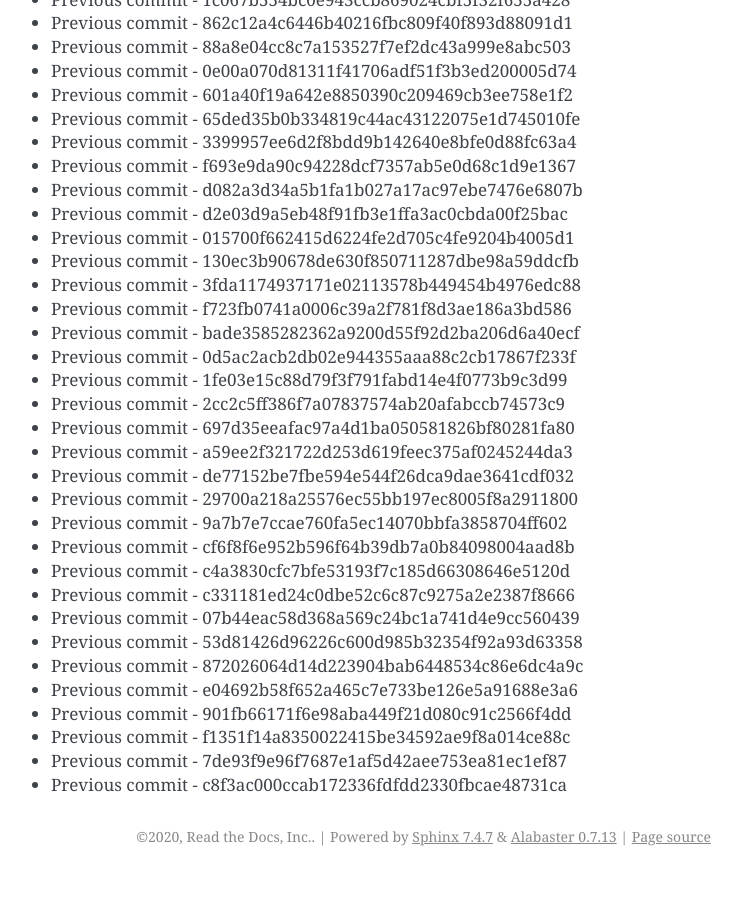
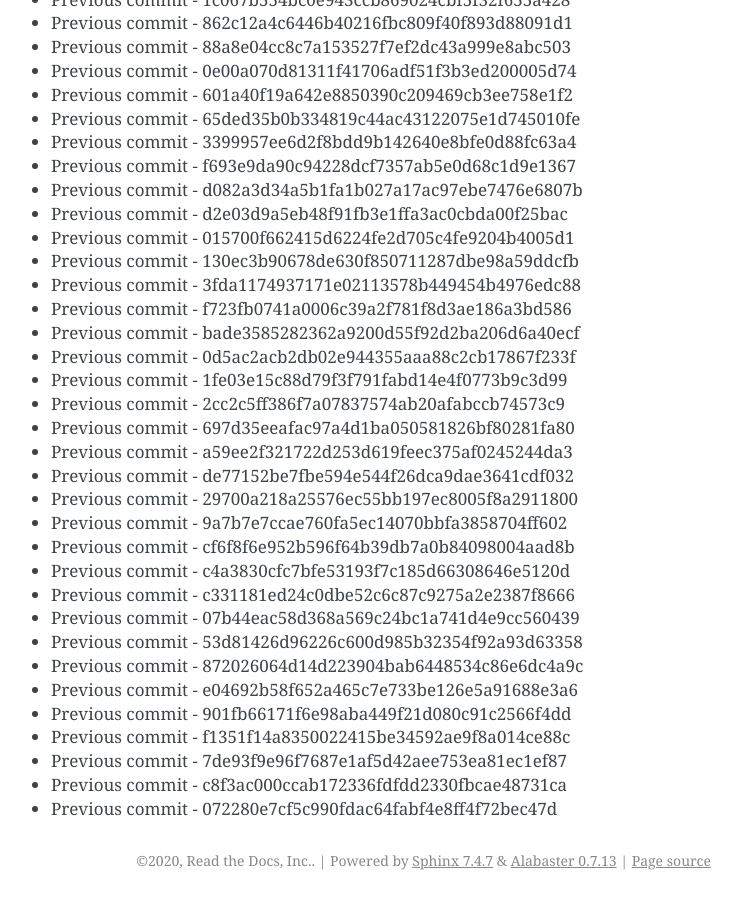
Before and after one commit to readthedocs/rtd-git-stresstest, a Sphinx documentation site: the page built from docs/updates.rst, in a window 1280 px wide and 900 px high, scrolled down 37898 px. Shown: the whole window, without its empty margins (399-1141 px from the left). Built offline with Sphinx 7.4.7, drawn with Linux system fonts in a browser that asks for light colours; before the commit the page ends 38774 px from its top, so only the background shows below that.

Commit message:
Generating commit from previous: 072280e7cf5c990fdac64fabf4e8ff4f72bec47d

```diff
--- a/docs/updates.rst
+++ b/docs/updates.rst
@@ -1624,3 +1624,4 @@ It can be tested for any performance characteristics.
 * Previous commit - f1351f14a8350022415be34592ae9f8a014ce88c
 * Previous commit - 7de93f9e96f7687e1af5d42aee753ea81ec1ef87
 * Previous commit - c8f3ac000ccab172336fdfdd2330fbcae48731ca
+* Previous commit - 072280e7cf5c990fdac64fabf4e8ff4f72bec47d
```
